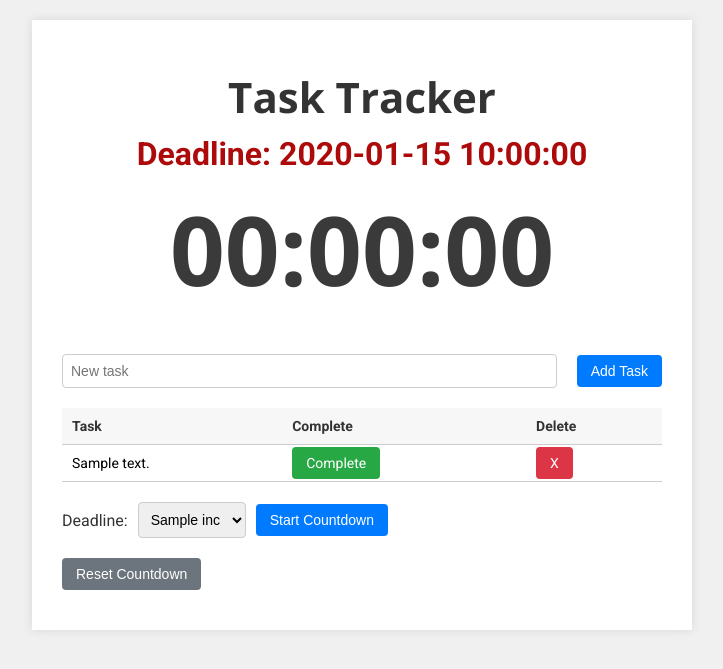
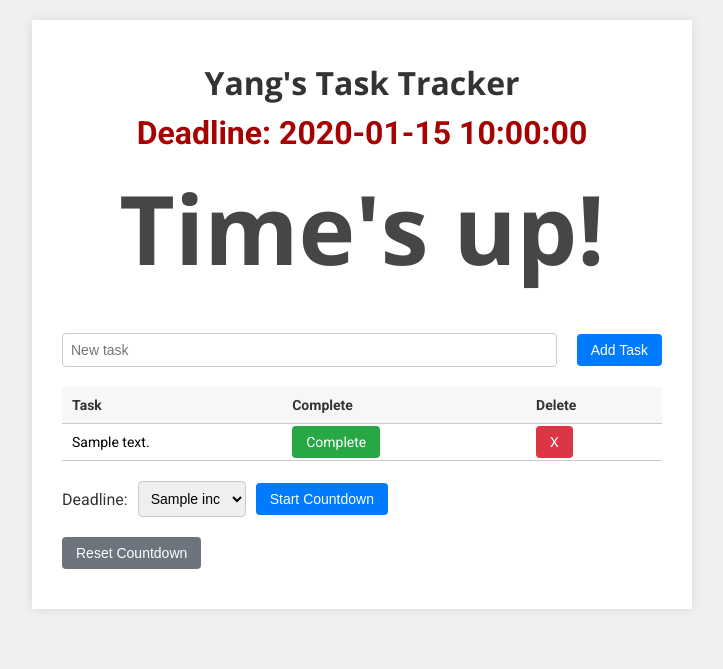
Before and after one commit to yangong17/TaskTracker, a Flask app: template templates/index.html in a window 1280 px wide. Shown: the top 669 px of the page, without its empty margins (278-1001 px from the left). Run offline with Flask 3, Linux system fonts and the light colour scheme; the template is opened without the code that fills it: most values are stand-ins (such as "Sample title", 1, 10 or a date in 2020); some libraries are stand-ins or nearby versions.

Commit message:
slight UI changes, green all tasks complete

```diff
--- a/app.py
+++ b/app.py
@@ -43,7 +43,6 @@ def get_time_increments():
     return increments
 
 def format_deadline(d):
-    # Format the deadline in a user-friendly manner, e.g. "11:00 AM"
     if d is None:
         return None
     hour_24 = d.hour
--- a/static/script.js
+++ b/static/script.js
@@ -1,20 +1,54 @@
+document.addEventListener('DOMContentLoaded', () => {
+    const countdownEl = document.getElementById('countdown');
+
+    // If all tasks complete, show "All tasks complete" in green and do not update timer
+    if (allDone) {
+        countdownEl.innerText = "All tasks complete!";
+        countdownEl.classList.add('all-done');
+        launchConfetti();
+        return; // Stop any timer updates since tasks are all done
+    }
+
     function updateCountdown() {
+        if (!deadlineSet) {
+            // No deadline set, just show default
+            countdownEl.innerText = "--:--:--";
+            return;
+        }
+
         fetch('/get_remaining_time')
         .then(response => response.text())
         .then(seconds => {
             let sec = parseInt(seconds);
+
+            if (sec <= 0) {
+                // Time's up
+                countdownEl.innerText = "Time's up!";
+                countdownEl.classList.remove('low-time');
+                return; // Stop updates
+            }
+
             let hrs = Math.floor(sec / 3600);
             sec %= 3600;
             let mins = Math.floor(sec / 60);
             let secs = sec % 60;
-        document.getElementById('countdown').innerText =
-            (hrs < 10 ? '0' : '') + hrs + ':' +
-            (mins < 10 ? '0' : '') + mins + ':' +
-            (secs < 10 ? '0' : '') + secs;
+
+            // Format: "1h 30m 30s"
+            countdownEl.innerText = hrs + ":" + mins + ":" + secs;
+
+            // If less than or equal to 15 minutes, turn red
+            if ((hrs * 3600 + mins * 60 + secs) <= 900) {
+                countdownEl.classList.add('low-time');
+            } else {
+                countdownEl.classList.remove('low-time');
+            }
         });
     }
 
-// If all tasks complete, run confetti
+    setInterval(updateCountdown, 1000);
+    updateCountdown();
+});
+
 function launchConfetti() {
     var duration = 3 * 1000;
     var end = Date.now() + duration;
@@ -35,12 +69,3 @@ function launchConfetti() {
         }
     }());
 }
-
-document.addEventListener('DOMContentLoaded', () => {
-    setInterval(updateCountdown, 1000);
-    updateCountdown();
-
-    if (allDone) {
-        launchConfetti();
-    }
-});
--- a/static/styles.css
+++ b/static/styles.css
@@ -16,15 +16,16 @@ body {
 h1 {
     text-align: center;
     font-family: 'Open Sans', sans-serif;
-    font-size: 42px;
+    font-size: 32px;
     margin-bottom: 10px;
 }
 
+/* User requested changes */
 .deadline-display {
     text-align: center;
     font-size: 32px;
     font-weight: 700;
-    color: #ad0b0b;
+    color: #a70202;
     margin-bottom: 10px;
 }
 
@@ -125,6 +126,7 @@ h1 {
     margin-right: 10px;
 }
 
+/* User requested changes */
 .countdown {
     text-align: center;
     font-size: 96px;
@@ -132,6 +134,17 @@ h1 {
     margin-top: 10px;
     margin-bottom: 40px;
     font-family: 'Open Sans', sans-serif;
-    color: #3a3a3a;
-    text-shadow: 2px 2px #16161600;
+    color: #464646;
+    text-shadow: 2px 2px #ffc0cb00;
+    transition: color 0.3s;
 }
+
+.low-time {
+    color: red !important;
+}
+
+.all-done {
+    font-size: 80px;
+    color: rgb(33, 165, 33) !important;
+    text-shadow: 2px 2px #006326;
+}
--- a/templates/index.html
+++ b/templates/index.html
@@ -3,19 +3,20 @@
 <head>
     <meta charset="UTF-8" />
     <meta name="viewport" content="width=device-width, initial-scale=1.0"/>
-    <title>Daily Task Tracker</title>
+    <title>Yang's Task Tracker</title>
     <link rel="stylesheet" href="{{ url_for('static', filename='styles.css') }}">
     <!-- Google Fonts -->
     <link href="https://fonts.googleapis.com/css2?family=Roboto:wght@400;700&family=Open+Sans:wght@700&display=swap" rel="stylesheet">
     <script src="https://cdn.jsdelivr.net/npm/canvas-confetti@1.4.0/dist/confetti.browser.min.js"></script>
     <script>
         var allDone = {{ 'true' if all_done else 'false' }};
+        var deadlineSet = {{ 'true' if deadline_str else 'false' }};
     </script>
     <script src="{{ url_for('static', filename='script.js') }}"></script>
 </head>
 <body>
     <div class="container">
-        <h1>Task Tracker</h1>
+        <h1>Yang's Task Tracker</h1>
 
         {% if deadline_str %}
         <div class="deadline-display">
```
Lines whose indentation alone changed are shown as unchanged.
